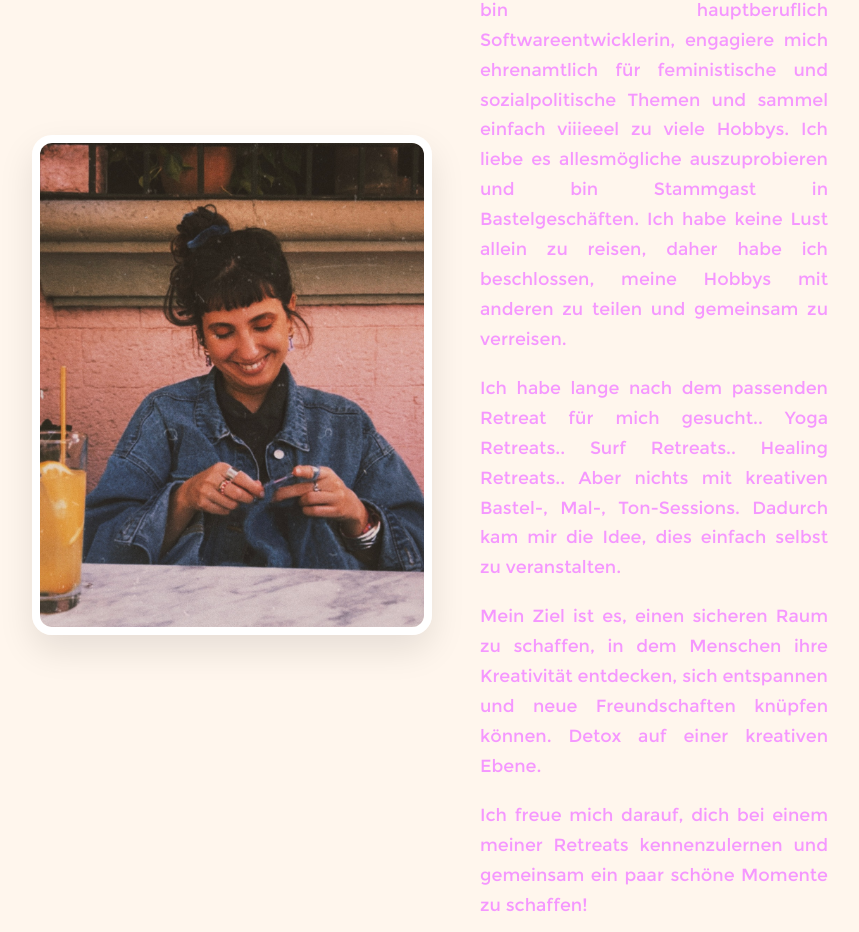
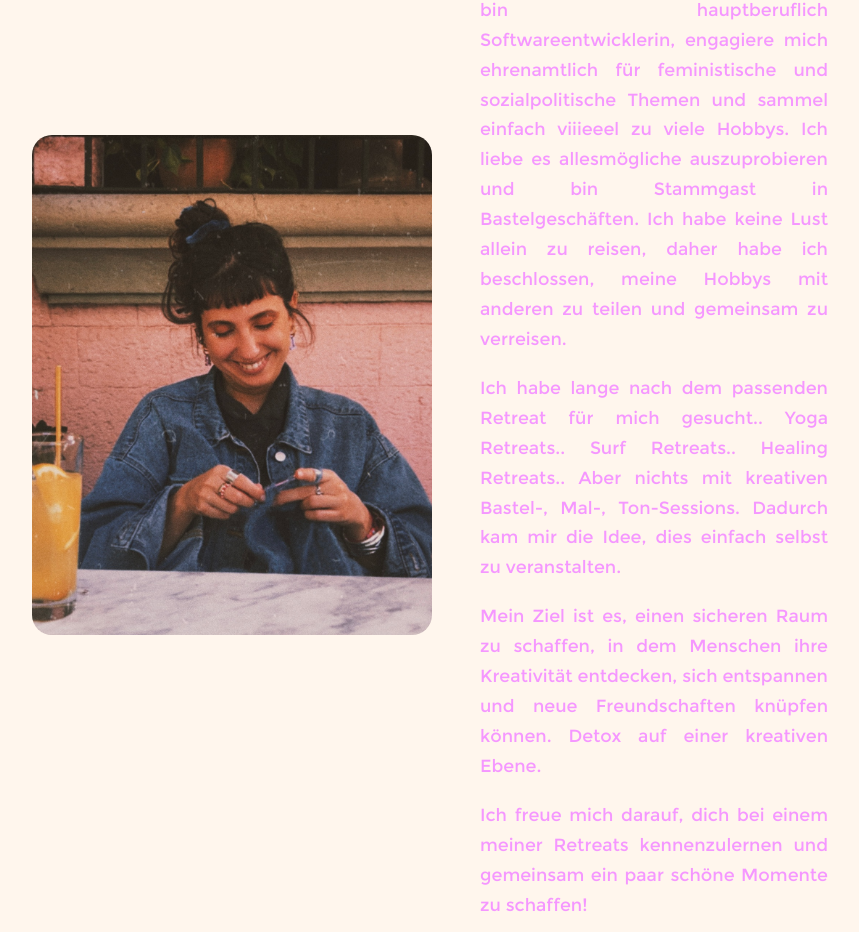
Before and after one commit to melissaceleste/retreat, a React (Create React App) app: page / in a window 1280 px wide. Shown: the part 9357-10289 px from the top of the page, without its empty margins (210-1069 px from the left). Built offline with nearby package versions, Linux system fonts and the light colour scheme; a web font is replaced by a local one.

Commit message:
remove border around images

```diff
--- a/src/components/sections/AboutMe/about-me.module.css
+++ b/src/components/sections/AboutMe/about-me.module.css
@@ -16,8 +16,6 @@
   height: 500px;
   border-radius: 20px;
   overflow: hidden;
-  box-shadow: 0 15px 35px rgba(0, 0, 0, 0.1);
-  border: 8px solid white;
 }
 
 .image {
```
